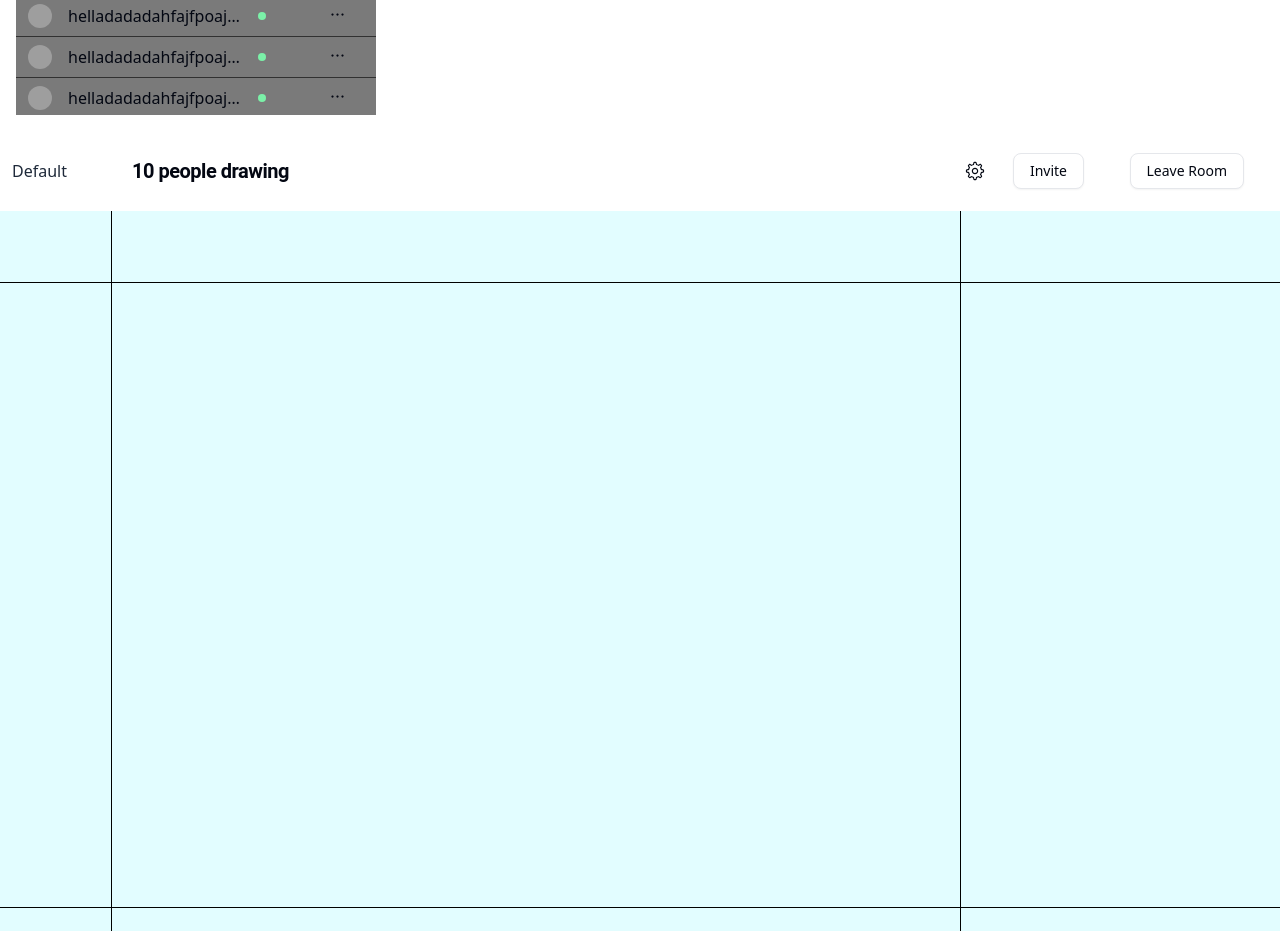
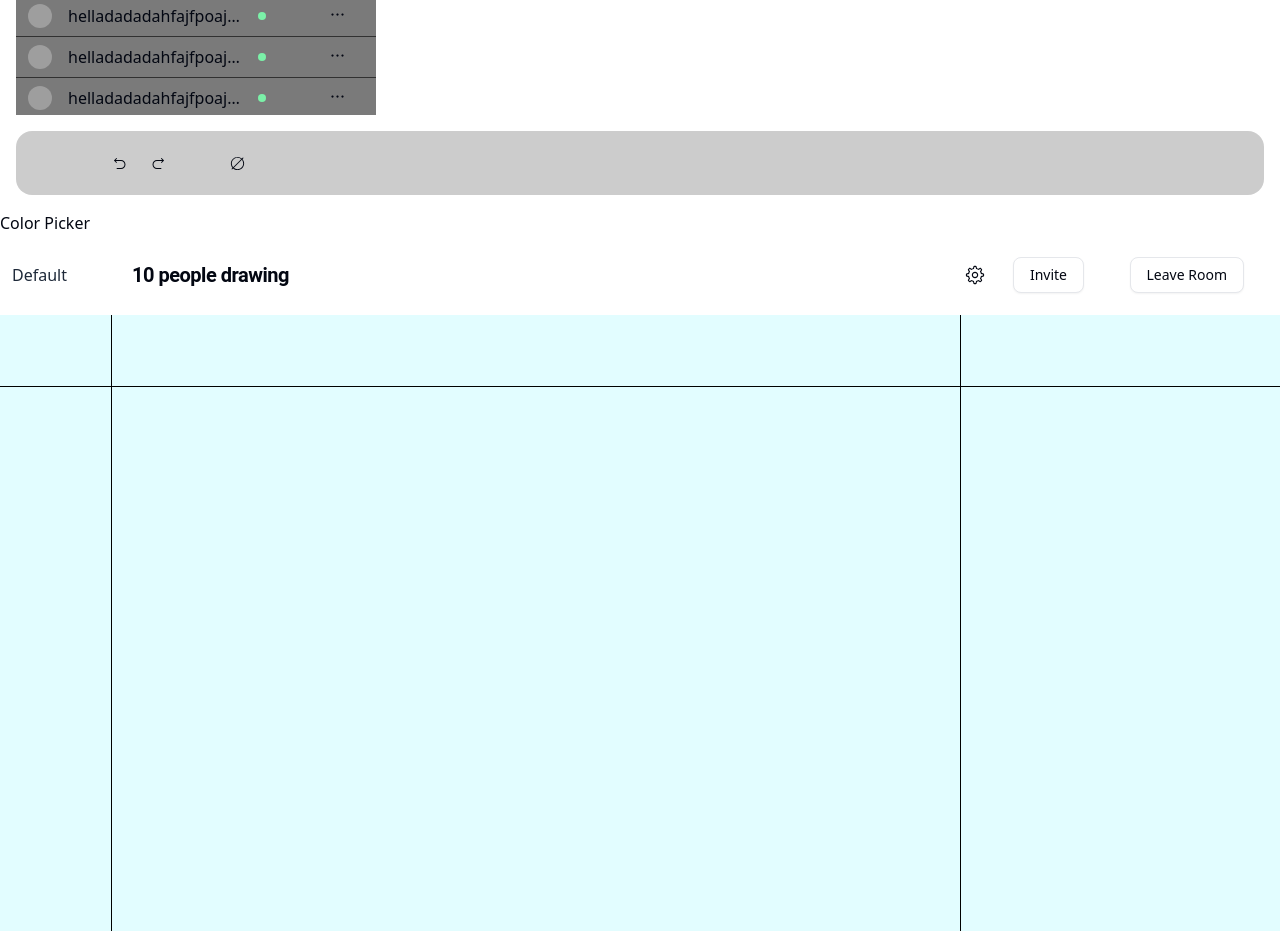
Before and after one commit to MaliMali15/collaborative-drawing-app-front-end, a React (Vite) app: page / in a window 1280 px wide. Shown: the part 820-1751 px from the top of the page. Built offline with nearby package versions, Linux system fonts and the light colour scheme; grey boxes are pictures that could not be loaded.

Commit message:
toolbarOptions

```diff
--- a/src/App.jsx
+++ b/src/App.jsx
@@ -3,7 +3,9 @@ import { Toolbar } from './components/Toolbar'
 import { CanvasContainer } from './components/CanvasContainer'
 import { Header } from './components/Header'
 import { Chatbox } from './components/Chatbox'
-import { Member, MembersList } from './components/MembersList'
+import { MembersList } from './components/MembersList'
+import { ToolbarOptions } from './components/ToolbarOptions'
+import { ToolOptions } from './components/ToolbarOptions'
 
 function App() {
 
@@ -12,7 +14,8 @@ function App() {
       <Toolbar />
       <Chatbox/>
       <MembersList />
-
+      <ToolbarOptions />
+      <ToolOptions/>
       <Header />
       <CanvasContainer />
 
--- a/src/components/Chatbox/ChatInput.jsx
+++ b/src/components/Chatbox/ChatInput.jsx
@@ -8,7 +8,7 @@ function ChatInput() {
     <>
 
         <form onSubmit={submitHandler}>
-            <div className="flex w-80">
+            <div className="flex w-90">
                 <div className="flex-5 w-max h-max border border-black/50">
                     <input className=" p-1  font-[Roboto]  outline-none" type="text" placeholder="Enter your messsage..." />
                 </div>
--- /dev/null
+++ b/src/components/ToolbarOptions/ToolOptions.jsx
@@ -0,0 +1,30 @@
+import {
+  DropdownMenu,
+  DropdownMenuContent,
+  DropdownMenuItem,
+  DropdownMenuLabel,
+  DropdownMenuSeparator,
+  DropdownMenuTrigger,
+} from "../ui/dropdown-menu.jsx"
+
+function ToolOptions() {
+  return (
+    <>
+        <div className='h-max w-max flex'>
+            <div>
+                <DropdownMenu>
+                    <DropdownMenuTrigger>
+                        Color Picker
+                    </DropdownMenuTrigger>
+                    <DropdownMenuContent>
+
+                    </DropdownMenuContent>
+                </DropdownMenu>
+            </div>
+
+        </div>
+    </>
+  )
+}
+
+export default ToolOptions
--- /dev/null
+++ b/src/components/ToolbarOptions/ToolbarOptions.jsx
@@ -0,0 +1,22 @@
+import { UndoRedo } from "."
+import { ValueNoneIcon } from "@radix-ui/react-icons"
+
+function ToolbarOptions() {
+  return (
+      <>
+        <div className="flex flex-1 items-center bg-black/20 rounded-2xl h-16 m-4">
+            <div className="flex gap-8 mx-18 h-max w-max">
+                <UndoRedo/>
+                <button className="group hover:bg-black/20 p-2">
+                    <ValueNoneIcon className="group-hover:text-white"/>
+                </button>
+            </div>
+            <div>
+
+            </div>
+        </div>
+      </>
+  )
+}
+
+export default ToolbarOptions
--- /dev/null
+++ b/src/components/ToolbarOptions/UndoRedo.jsx
@@ -0,0 +1,22 @@
+import { ResetIcon } from "@radix-ui/react-icons"
+
+function UndoRedo() {
+  return (
+      <>
+          <div className="flex gap-2 justify-center items-center h-full w-max mx-4">
+              <div>
+                  <button className="group  hover:bg-black/20  p-2">
+                    <ResetIcon className="group-hover:text-white"/>
+                  </button>
+              </div>
+              <div>
+                  <button className="group hover:bg-black/20 p-2">
+                    <ResetIcon className="group-hover:text-white  -scale-x-100"/>
+                  </button>
+              </div>
+          </div>
+      </>
+  )
+}
+
+export default UndoRedo
--- /dev/null
+++ b/src/components/ToolbarOptions/index.js
@@ -0,0 +1,5 @@
+import ToolbarOptions from "./ToolbarOptions";
+import UndoRedo from "./UndoRedo";
+import ToolOptions from "./ToolOptions";
+
+export {ToolbarOptions,UndoRedo,ToolOptions}
```
Also changed, not shown: src/components/ToolbarOptions/ColorPallete.jsx (added).
